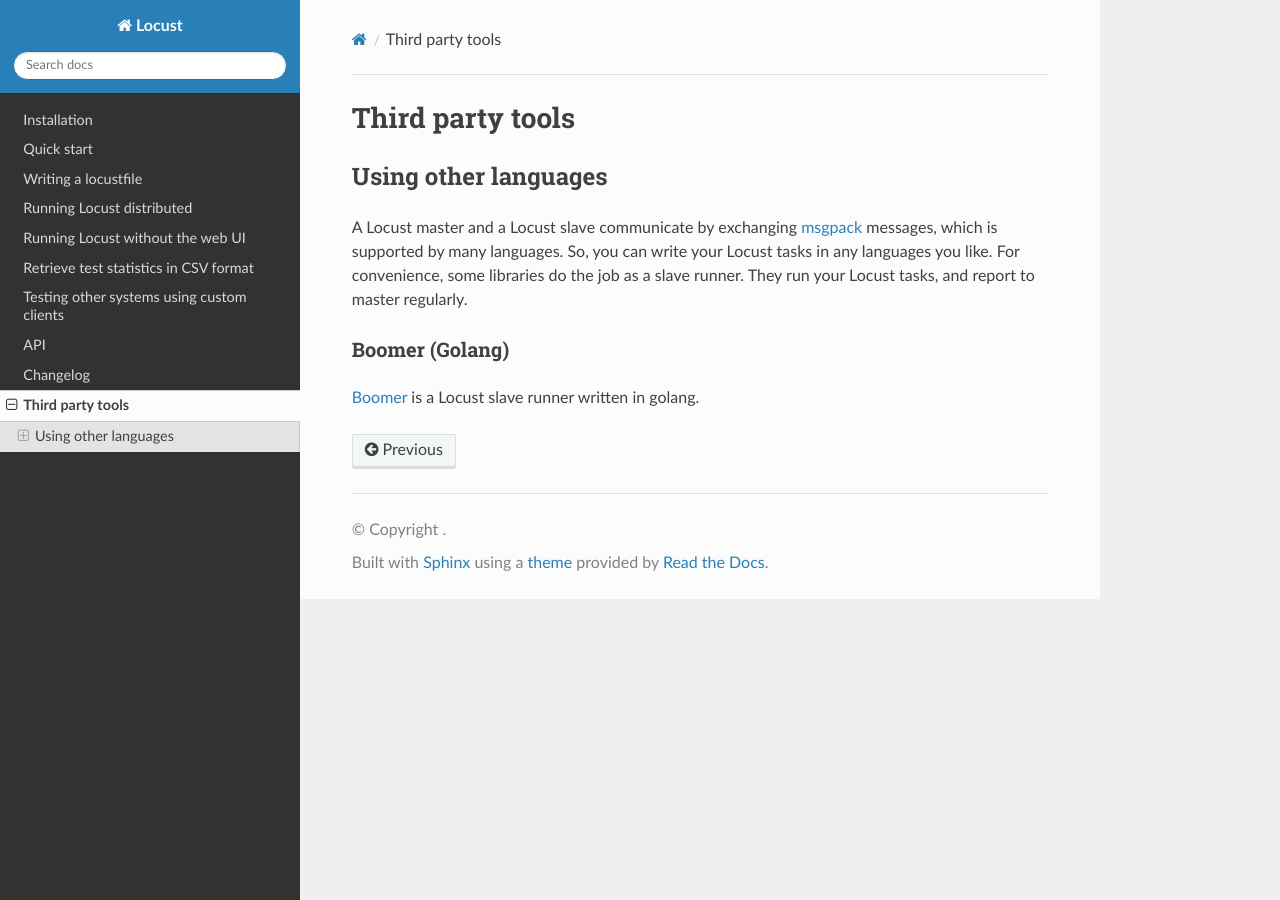
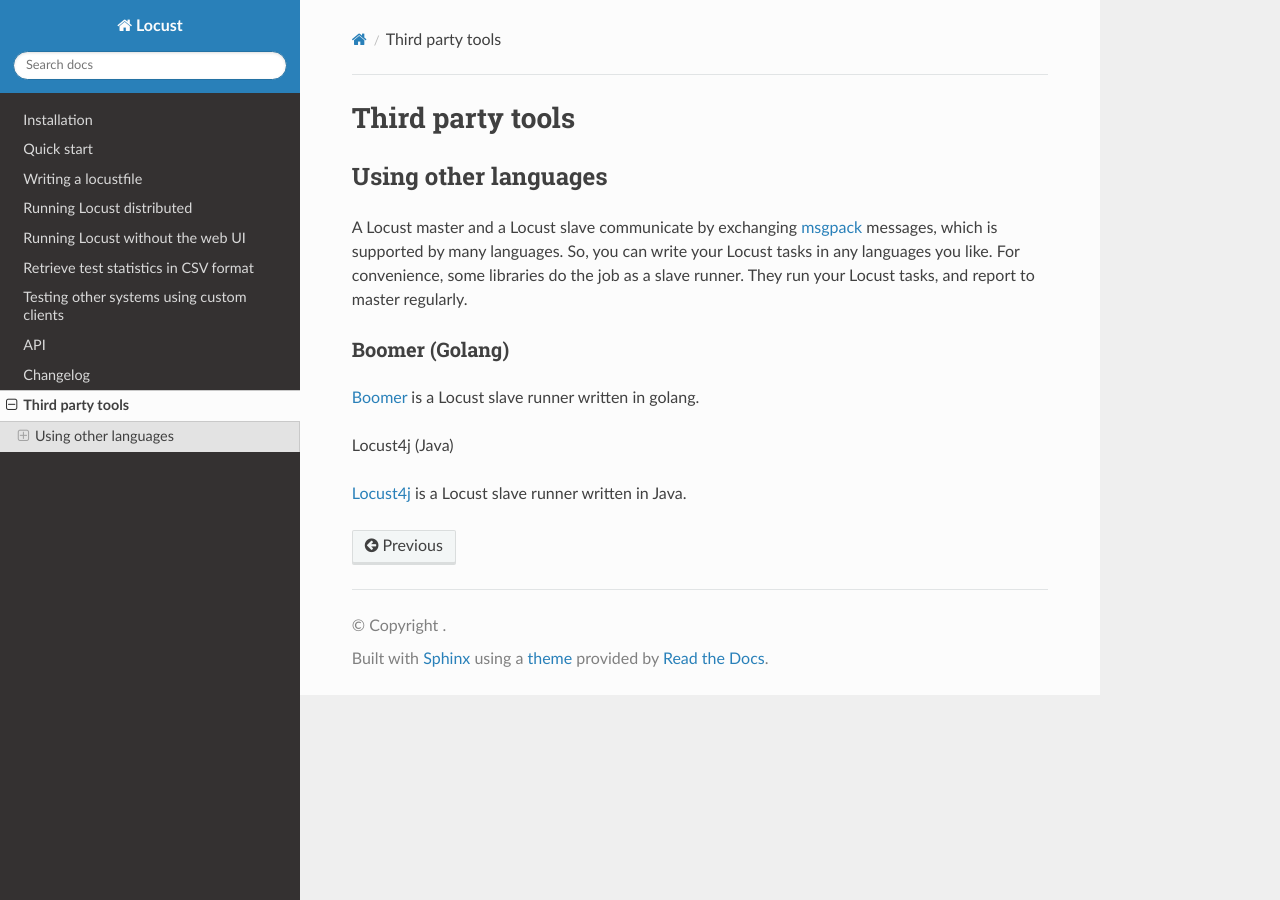
Before and after one commit to locustio/locust, a Sphinx documentation site: the page built from docs/third-party-tools.rst, in a window 1280 px wide. Built offline with Sphinx 7.4.7 and the Read the Docs theme 2.0.0, drawn with Linux system fonts in a browser that asks for light colours; pages that are not in the unit, such as notebooks, are missing from menus.

Commit message:
added introduction to Locust4j

```diff
--- a/docs/third-party-tools.rst
+++ b/docs/third-party-tools.rst
@@ -14,3 +14,7 @@
 ---------------
 
 `Boomer <https://github.com/myzhan/boomer/>`_ is a Locust slave runner written in golang.
+
+Locust4j (Java)
+
+`Locust4j <https://github.com/myzhan/locust4j>`_ is a Locust slave runner written in Java.
```
